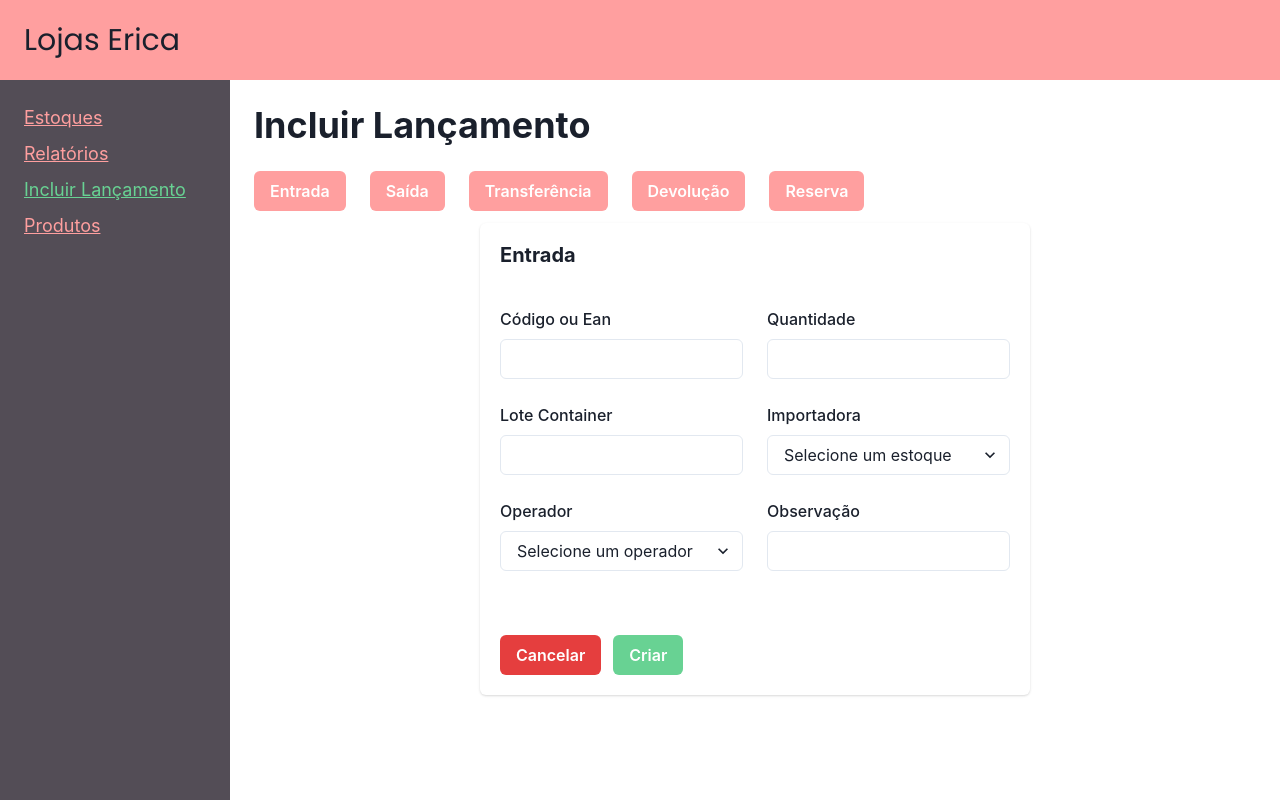
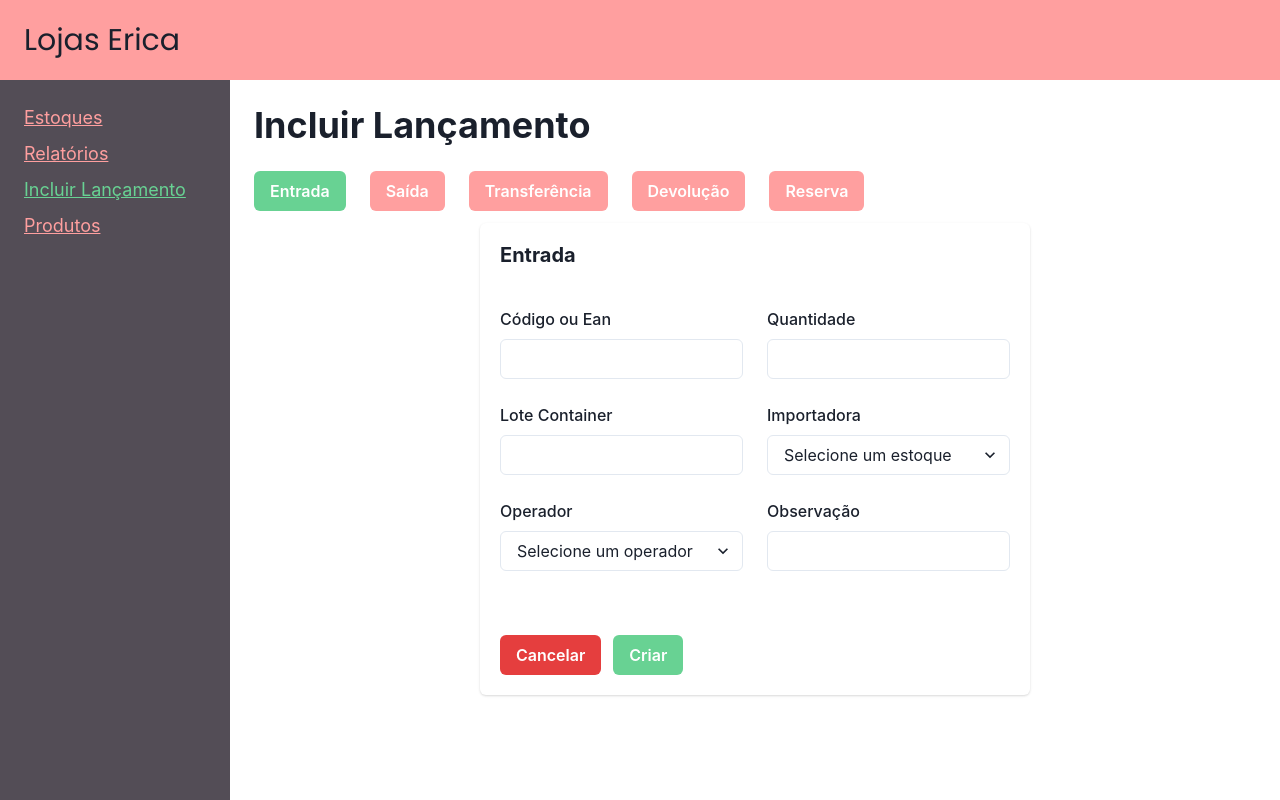
Before and after one commit to JeffersonAlves7/erica-webapp, a React (Vite) app in the folder frontend/: page /incluir-lancamento in a window 1280 px wide. Built offline with nearby package versions, Linux system fonts and the light colour scheme.

Commit message:
fix(lancamento): entry link does not change color

```diff
--- a/frontend/src/pages/incluirLancamento.tsx
+++ b/frontend/src/pages/incluirLancamento.tsx
@@ -7,7 +7,7 @@ export function IncluirLancamento() {
     {
       title: "Entrada",
       to: "entrada",
-      or: ["incluir-lancamento", "/incluir-lancamento/entrada"]
+      or: ["incluir-lancamento", "/incluir-lancamento/entrada", "/incluir-lancamento"]
     },
     {
       title: "Saída",
```
